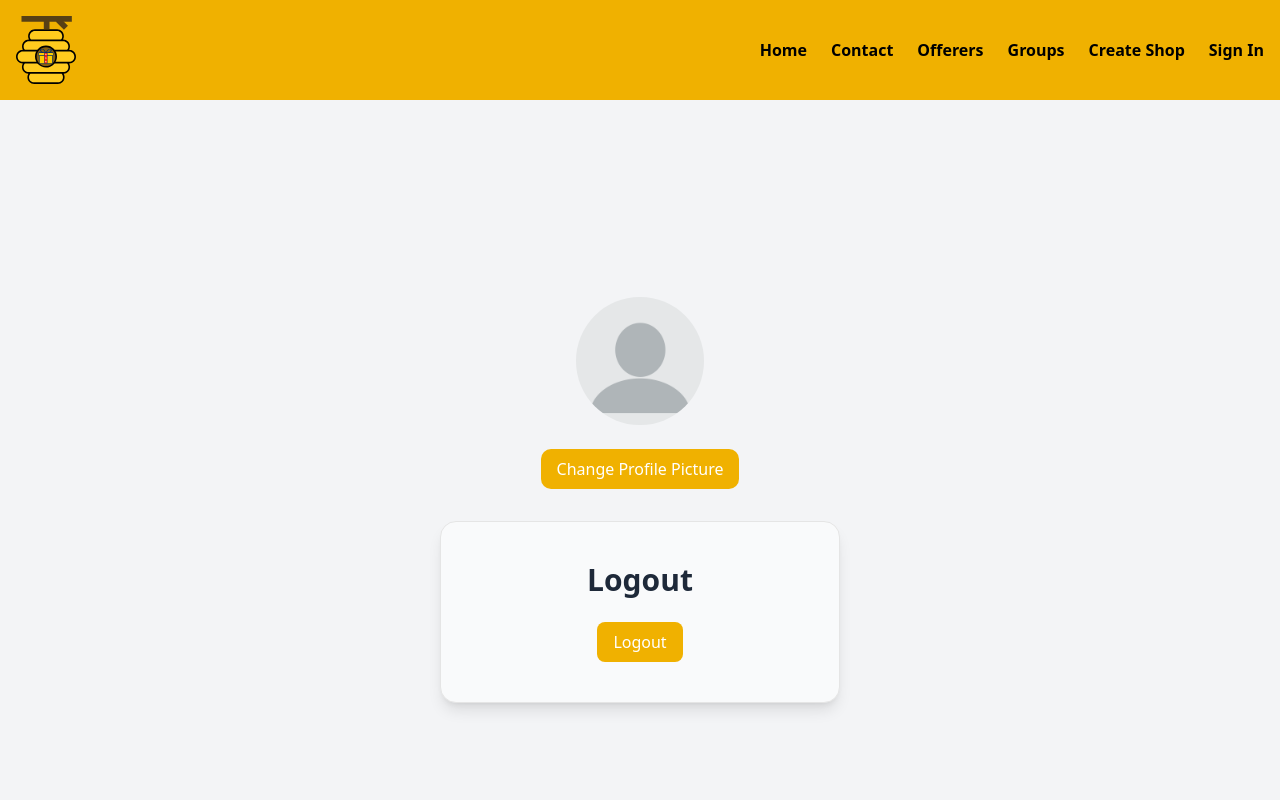
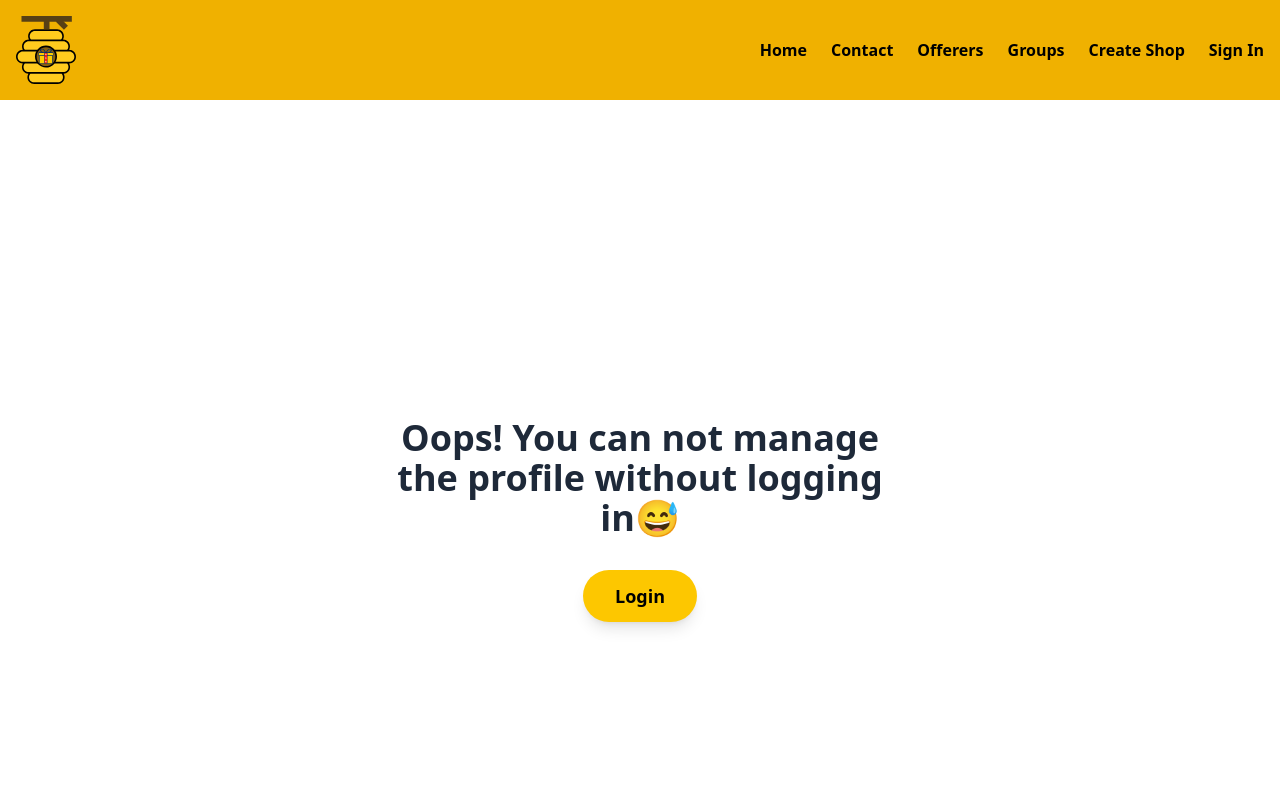
Before and after one commit to AdeelTahir-SE/OfferHive, a Next.js app in the folder offerhive/: page /profile in a window 1280 px wide. Shown: the top 800 px of the page. Built offline with nearby package versions, Linux system fonts and the light colour scheme; no server answers.

Commit message:
--added some flags--

```diff
--- a/offerhive/src/app/people/[id]/page.tsx
+++ b/offerhive/src/app/people/[id]/page.tsx
@@ -7,7 +7,7 @@ import { useParams } from "next/navigation";
 import Image from "next/image";
 import React from "react";
 import { RootState } from "@/lib/redux/store";
-
+import { useRouter } from "next/router";
 interface User {
   profile_image: string;
   email: string;
@@ -41,6 +41,7 @@ export default function PersonChat() {
   const [newMessage, setNewMessage] = useState("");
   const [user, setUser] = useState<User | null>(null);
   const { id }: { id: string } = useParams();
+  const router=useRouter()
   const loggedInUser = useSelector((state: RootState) => state.user) as ReduxUser;
 
   useEffect(() => {
@@ -126,7 +127,25 @@ export default function PersonChat() {
 
     setNewMessage("");
   };
+  if(!loggedInUser?.email){
+    return(
+      <section className="h-screen flex flex-col items-center justify-center ">
+      <div className="text-center mt-10 max-w-lg mx-auto">
+        <h1 className="text-4xl font-bold text-gray-800">
+          Oops! You can not chat without logging in😅
+        </h1>
 
+        <button
+          onClick={() => router.push("/logIn")}
+          className="mt-8 bg-yellow-400 cursor-pointer text-black py-3 px-8 rounded-full hover:bg-yellow-500 text-lg font-semibold transition duration-300 shadow-lg"
+        >
+          Login
+        </button>
+      </div>
+    </section>
+
+    )
+  }
   return (
     <section className="flex flex-col items-center justify-center bg-gray-100 min-h-screen p-4 sm:p-6">
       <p className="text-2xl sm:text-3xl mb-4 text-center">
--- a/offerhive/src/app/people/page.tsx
+++ b/offerhive/src/app/people/page.tsx
@@ -30,7 +30,26 @@ export default function People() {
     console.log(user?.is_shop_owner)
   }, [user]);
 
-  if (user && user?.is_shop_owner) {
+  if(!user?.email){
+    return(
+      <section className="h-screen flex flex-col items-center justify-center ">
+      <div className="text-center mt-10 max-w-lg mx-auto">
+        <h1 className="text-4xl font-bold text-gray-800">
+          Oops! You can not chat without logging in😅
+        </h1>
+
+        <button
+          onClick={() => router.push("/logIn")}
+          className="mt-8 bg-yellow-400 cursor-pointer text-black py-3 px-8 rounded-full hover:bg-yellow-500 text-lg font-semibold transition duration-300 shadow-lg"
+        >
+          Login
+        </button>
+      </div>
+    </section>
+    )
+  }
+
+  if (user&& user?.is_shop_owner) {
     return (
       <section className="h-screen flex flex-col items-center justify-center bg-gray-100">
         <div className="text-center">
--- a/offerhive/src/app/profile/page.tsx
+++ b/offerhive/src/app/profile/page.tsx
@@ -51,6 +51,24 @@ export default function Profile() {
     }
     setUploading(false);
   };
+  if(User&&!User?.email){
+    return(
+      <section className="h-screen flex flex-col items-center justify-center ">
+      <div className="text-center mt-10 max-w-lg mx-auto">
+        <h1 className="text-4xl font-bold text-gray-800">
+          Oops! You can not manage the profile without logging in😅
+        </h1>
+
+        <button
+          onClick={() => router.push("/logIn")}
+          className="mt-8 bg-yellow-400 cursor-pointer text-black py-3 px-8 rounded-full hover:bg-yellow-500 text-lg font-semibold transition duration-300 shadow-lg"
+        >
+          Login
+        </button>
+      </div>
+    </section>
+    )
+  }
 
   return (
     <section className="flex flex-col items-center justify-center min-h-screen p-8 bg-gray-100">
```
